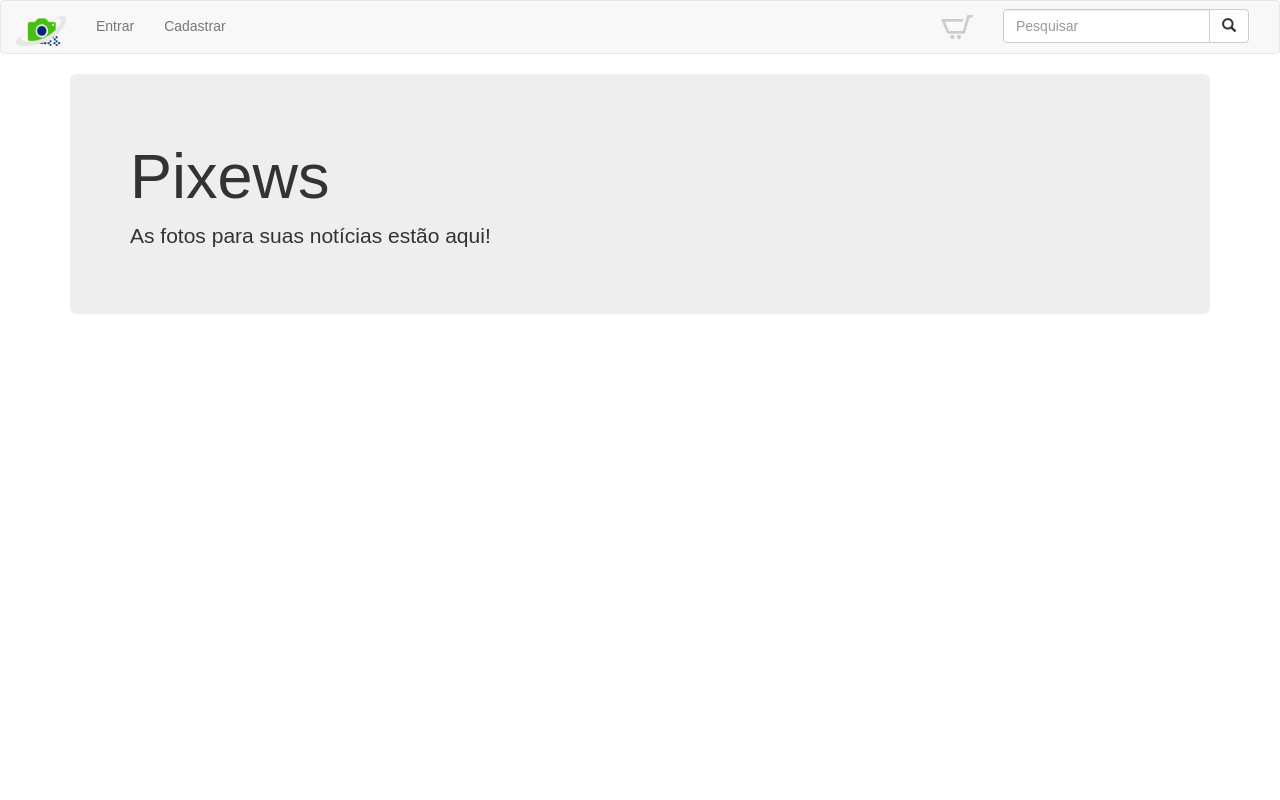
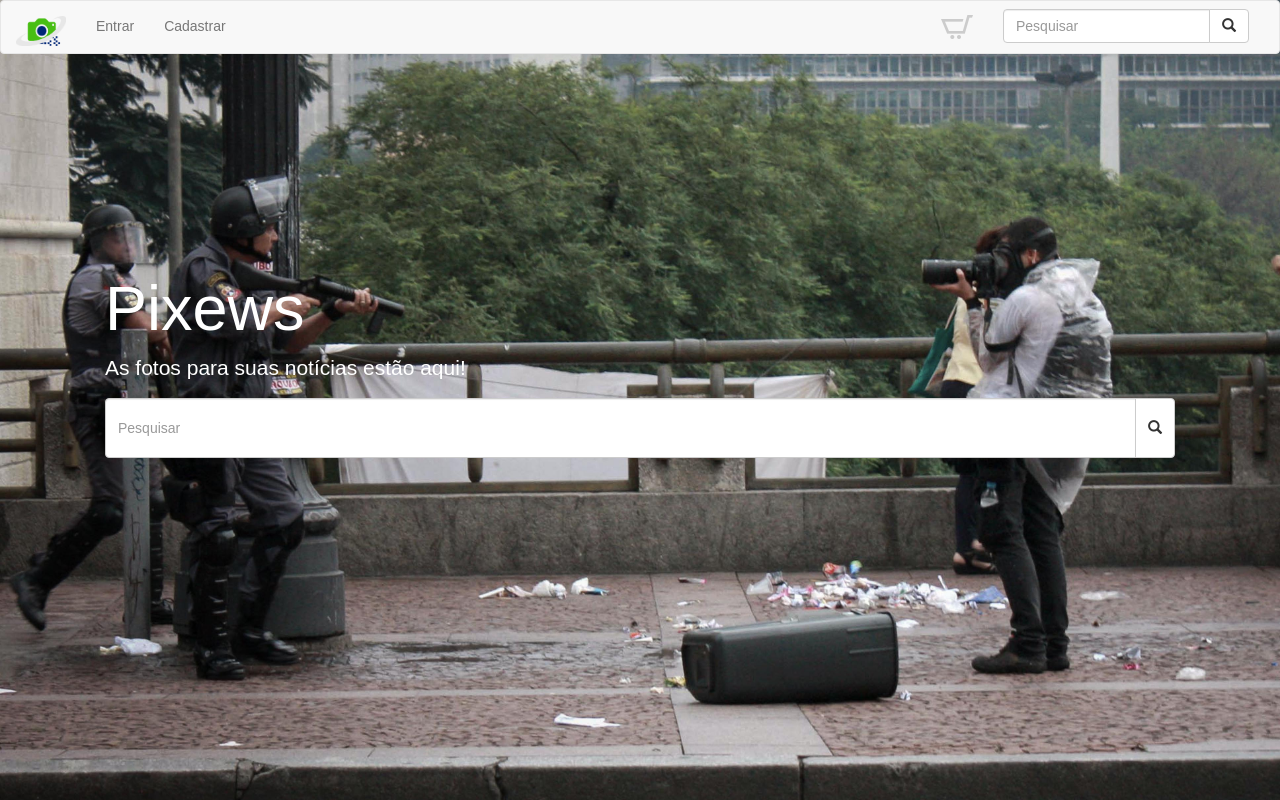
Before and after one commit to jackson-lucas/PixewsWeb, a website: page index.html in a window 1280 px wide. Drawn offline with nearby package versions, Linux system fonts and the light colour scheme; some packages are replaced by stand-ins of ours; a script that the page names is missing; a web font is replaced by a local one.

Commit message:
style (home) : background

```diff
--- a/components/homePage/homePageController.js
+++ b/components/homePage/homePageController.js
@@ -1,6 +1,6 @@
 (function () {
 
-function homePageController ($scope, apiService) {
+function homePageController ($scope, $window) {
 }
 
 angular.module("pixewsWeb").controller('homePageController', homePageController)
--- a/components/homePage/homePageTemplate.html
+++ b/components/homePage/homePageTemplate.html
@@ -1,4 +1,12 @@
 <div class="jumbotron">
-  <h1>Pixews</h1>
-  <p>As fotos para suas notícias estão aqui!</p>
+  <div class="container jumbotron-container">
+    <h1>Pixews</h1>
+    <p>As fotos para suas notícias estão aqui!</p>
+    <div class="input-group home-input-group">
+      <input type="text" class="form-control" placeholder="Pesquisar">
+      <span class="input-group-btn">
+        <button ng-click="search(tags)" class="btn btn-default" type="button"><span class="glyphicon glyphicon-search" aria-hidden="true"></span></button>
+      </span>
+    </div>
+  </div>
 </div>
--- a/index.html
+++ b/index.html
@@ -28,9 +28,9 @@
     <meta name="theme-color" content="#ffffff">
   </head>
   <body>
-    <div ng-include="'components/navbar/navbarTemplate.html'" ng-controller="navbarController"></div>
-    <div id="content" class="ui ten wide column container">
-      <div ng-view></div>
+    <div id="header" ng-include="'components/navbar/navbarTemplate.html'" ng-controller="navbarController"></div>
+    <div id="content" class="ui ten wide column">
+      <div id="view" ng-view></div>
     </div>
 
     <script src="node_modules/jquery/dist/jquery.min.js"></script>
--- a/styles/index.css
+++ b/styles/index.css
@@ -1,5 +1,13 @@
+#header, .navbar, .navbar > * {
+  height: 5%;
+}
+
 * {
   font-family: 'News Cycle', sans-serif;
+}
+
+.navbar {
+  margin-bottom: 0px;
 }
 
 .image {
@@ -8,6 +16,25 @@
   background:url('../images/ripple.gif') no-repeat center center;
 }
 
+body {
+  background:url('../images/jumbotron-bg.jpg') no-repeat;
+  background-size: cover;
+}
+
+.jumbotron {
+  padding-top: 15rem;
+  background-color: transparent;
+  color: #fff;
+}
+
+.jumbotron-container {
+  padding: 5rem;
+}
+
+.home-input-group > *, .home-input-group .btn {
+  height: 60px;
+}
+
 .buy-page-row {
   margin-top: 3rem;
   margin-bottom: 3rem;
```
Also changed, not shown: images/jumbotron-bg.jpg (added), 1 other file.
